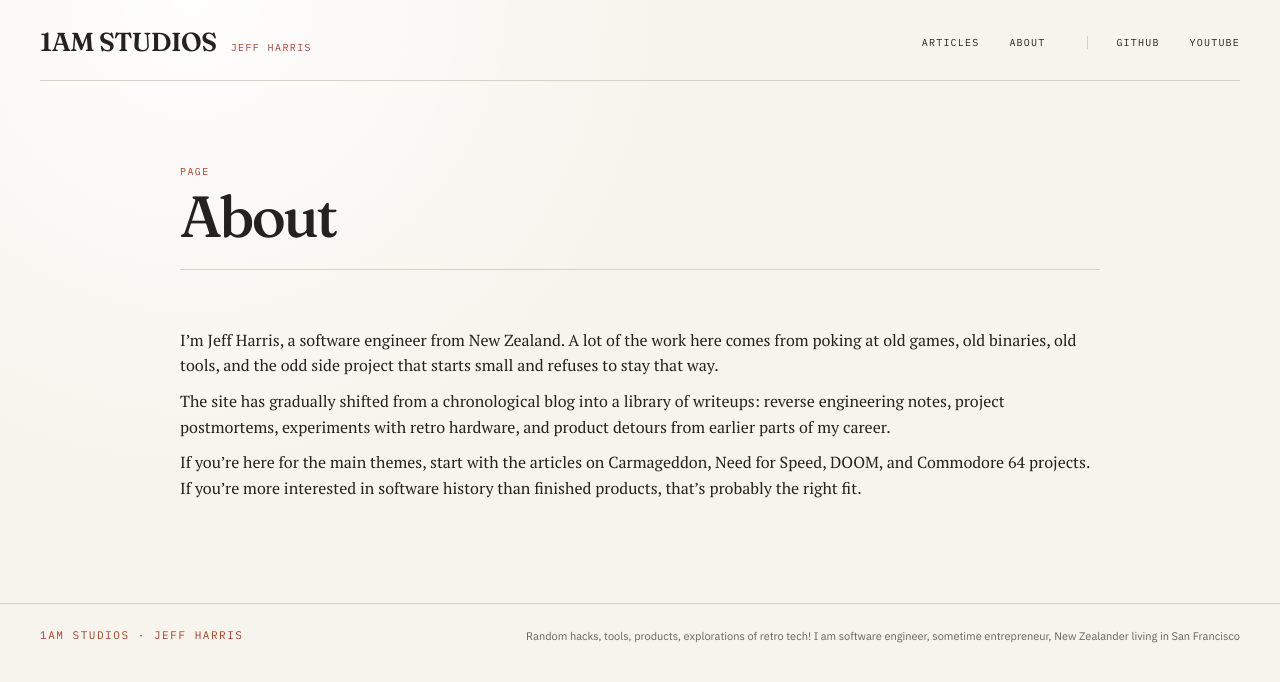
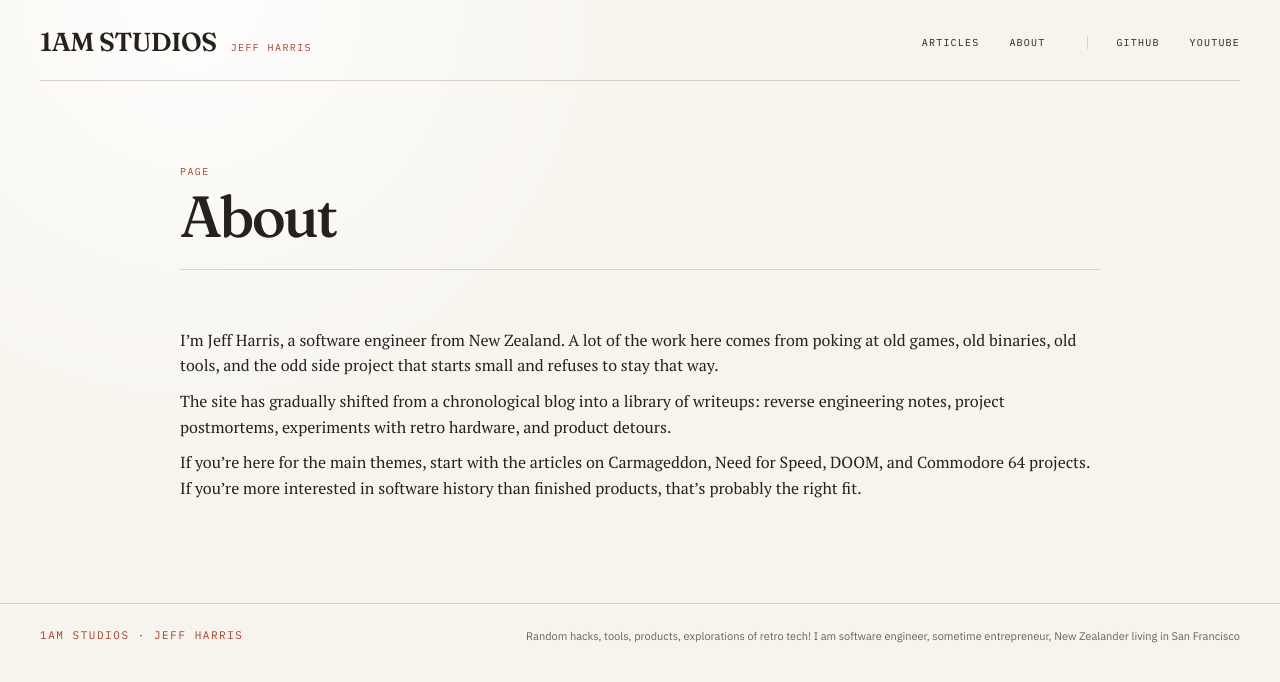
Before and after one commit to jeff-1amstudios/jeff-1amstudios.github.io, a Jekyll site: the page built from about.md, in a window 1280 px wide. Shown: the top 682 px of the page. Built offline with Jekyll 4.4.1, drawn with Linux system fonts in a browser that asks for light colours.

Commit message:
Tighten article library copy

```diff
--- a/about.md
+++ b/about.md
@@ -6,6 +6,6 @@ permalink: /about/
 
 I'm Jeff Harris, a software engineer from New Zealand. A lot of the work here comes from poking at old games, old binaries, old tools, and the odd side project that starts small and refuses to stay that way.
 
-The site has gradually shifted from a chronological blog into a library of writeups: reverse engineering notes, project postmortems, experiments with retro hardware, and product detours from earlier parts of my career.
+The site has gradually shifted from a chronological blog into a library of writeups: reverse engineering notes, project postmortems, experiments with retro hardware, and product detours.
 
 If you're here for the main themes, start with the articles on Carmageddon, Need for Speed, DOOM, and Commodore 64 projects. If you're more interested in software history than finished products, that's probably the right fit.
--- a/articles/index.html
+++ b/articles/index.html
@@ -5,7 +5,7 @@ permalink: /articles/
 ---
 
 <div class="library-intro">
-  <p>The site has gradually shifted from a chronological blog into a library of writeups: reverse engineering notes, project postmortems, experiments with retro hardware, and product detours from earlier parts of my career.</p>
+  <p>The site has gradually shifted from a chronological blog into a library of writeups: reverse engineering notes, project postmortems, experiments with retro hardware, and product detours.</p>
 </div>
 
 <section class="library-section">
```
